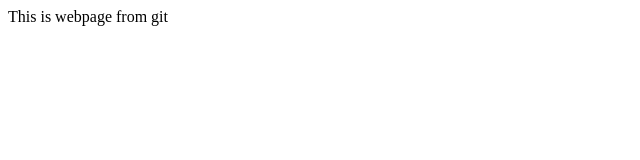
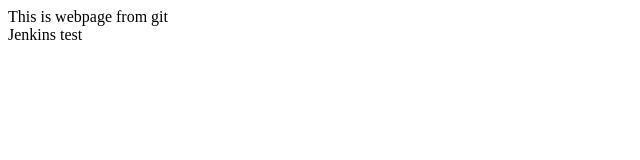
Before and after one commit to SadhanaAWS/CloudAWS, a plain HTML site: page index.html in a window 1280 px wide. Shown: the full height of the page, 0-640 px from the left. Drawn offline with Linux system fonts and the light colour scheme.

Commit message:
Update index.html

```diff
--- a/index.html
+++ b/index.html
@@ -1,3 +1,5 @@
 <html>
 This is webpage from git
+<br>
+Jenkins test
 </html>
```
